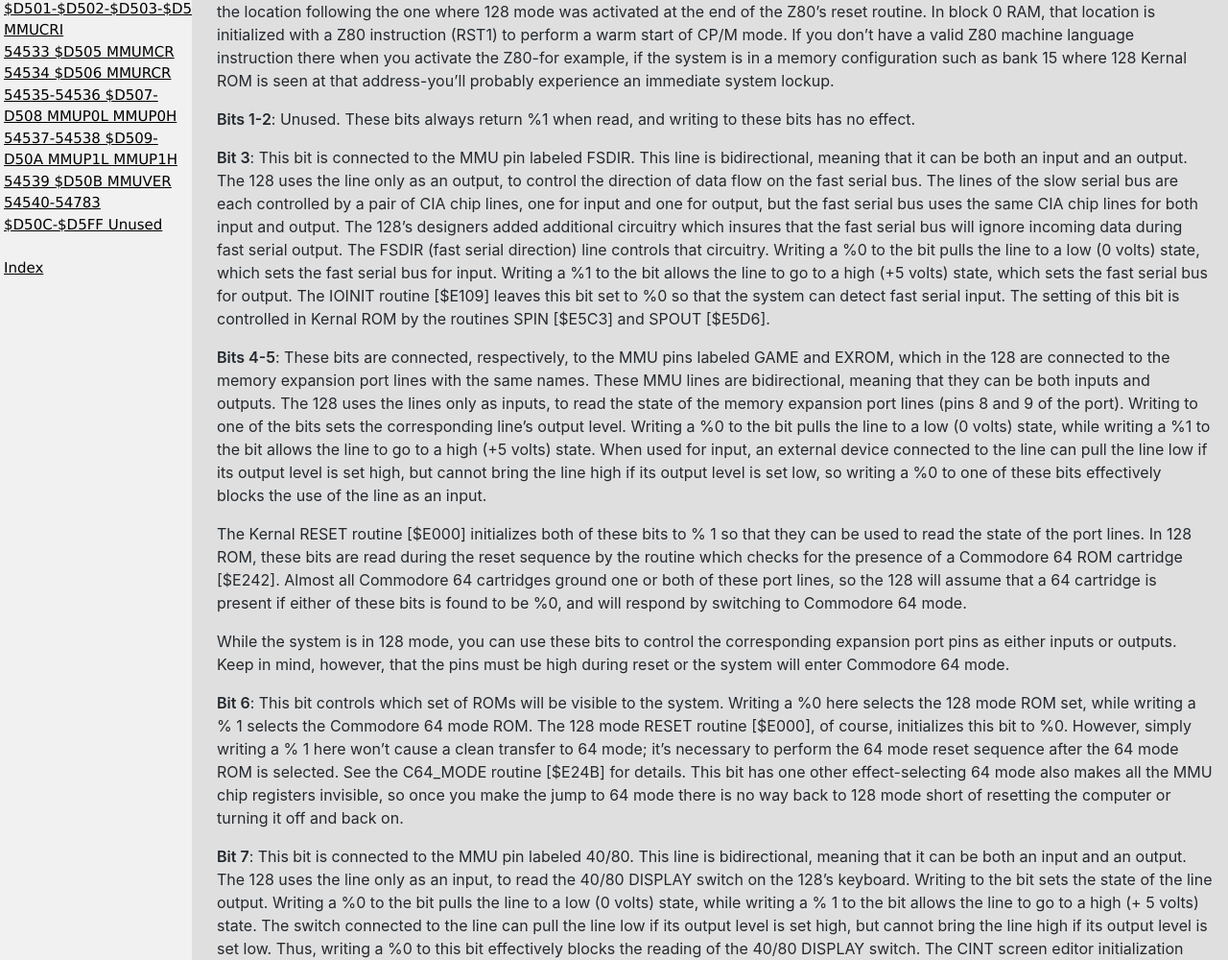
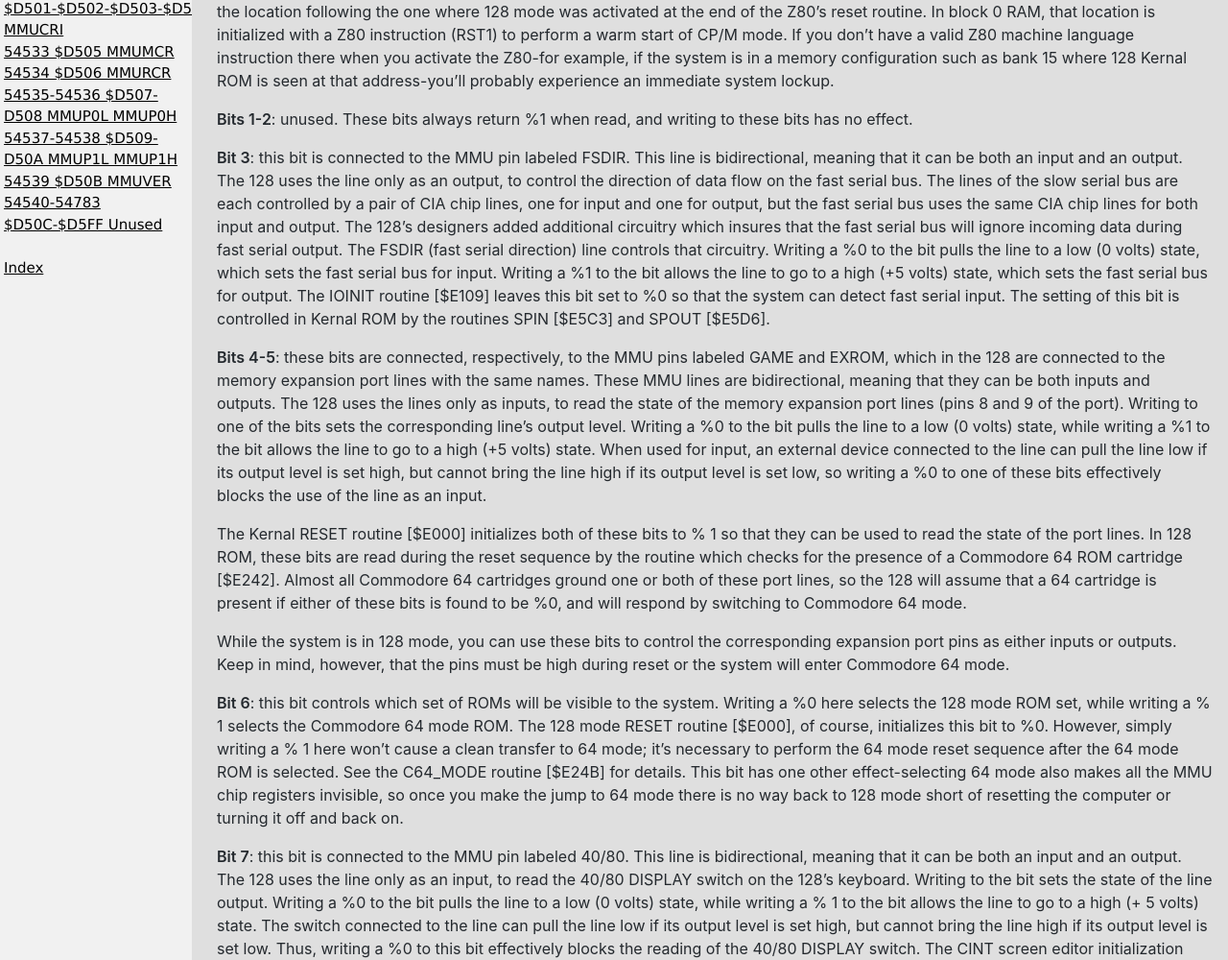
Before and after one commit to c128lib/Reference, a Jekyll site: the page built from D500.md, in a window 1280 px wide and 1400 px high, scrolled down 1432 px. Shown: the part 146-1146 px from the top of the window at 96% size. Built offline with Jekyll 4.4.1, drawn with Linux system fonts in a browser that asks for light colours; comment, search, counter and statistics services are not loaded; some of the changed text lies outside the part shown.

Commit message:
Some fix

```diff
--- a/D500.md
+++ b/D500.md
@@ -73,7 +73,7 @@
 The primary function of this register is to select the current
 operating mode from the three possibilities-128, 64, or CP/M.
 
-**Bit 0**: This bit determines which microprocessor is in control
+**Bit 0**: this bit determines which microprocessor is in control
 of the system. Writing a %0 here puts the Z80 in command,
 while writing a %1 switches to the 8502. Since this bit is reset
 to %0 when the system is reset or powered on, the Z80 always has control of the system before the 8502. The reset sequence in Z80 ROM is nearly identical to that in 128 mode
@@ -100,10 +100,10 @@
 the system is in a memory configuration such as bank 15
 where 128 Kernal ROM is seen at that address-you'll probably experience an immediate system lockup.
 
-**Bits 1-2**: Unused. These bits always return %1 when read,
+**Bits 1-2**: unused. These bits always return %1 when read,
 and writing to these bits has no effect.
 
-**Bit 3**: This bit is connected to the MMU pin labeled FSDIR.
+**Bit 3**: this bit is connected to the MMU pin labeled FSDIR.
 This line is bidirectional, meaning that it can be both an input
 and an output. The 128 uses the line only as an output, to
 control the direction of data flow on the fast serial bus. The
@@ -119,7 +119,7 @@
 fast serial input. The setting of this bit is controlled in Kernal
 ROM by the routines SPIN [$E5C3] and SPOUT [$E5D6].
 
-**Bits 4-5**: These bits are connected, respectively, to the MMU
+**Bits 4-5**: these bits are connected, respectively, to the MMU
 pins labeled GAME and EXROM, which in the 128 are connected to the memory expansion port lines with the same
 names. These MMU lines are bidirectional, meaning that they
 can be both inputs and outputs. The 128 uses the lines only as
@@ -145,7 +145,7 @@
 to control the corresponding expansion port pins as either inputs or outputs. Keep in mind, however, that the pins must be
 high during reset or the system will enter Commodore 64 mode.
 
-**Bit 6**: This bit controls which set of ROMs will be visible to
+**Bit 6**: this bit controls which set of ROMs will be visible to
 the system. Writing a %0 here selects the 128 mode ROM set,
 while writing a % 1 selects the Commodore 64 mode ROM.
 The 128 mode RESET routine [$E000], of course, initializes
@@ -157,7 +157,7 @@
 64 mode there is no way back to 128 mode short of resetting
 the computer or turning it off and back on.
 
-**Bit 7**: This bit is connected to the MMU pin labeled 40/80.
+**Bit 7**: this bit is connected to the MMU pin labeled 40/80.
 This line is bidirectional, meaning that it can be both an input
 and an output. The 128 uses the line only as an input, to read
 the 40/80 DISPLAY switch on the 128's keyboard. Writing to
@@ -185,7 +185,7 @@
 common RAM feature, and also specifies which RAM block
 the VIC video banks are seen in.
 
-**Bits 0-3**: These bits control the common RAM feature. Bits 0-1
+**Bits 0-3**: these bits control the common RAM feature. Bits 0-1
 control the size of the common areas, and bits 2-3 control
 whether the common areas will exist at the top, bottom, or
 both top and bottom of the RAM blocks. (No RAM will be
@@ -309,7 +309,7 @@
 To execute the routine, use J 1FF60 from the monitor or BANK
 l:SYS 65376 from BASIC.
 
-**Bits 4-5**: These two bits are not used in the current version of
+**Bits 4-5**: these two bits are not used in the current version of
 MMU. The design specifications for the chip indicate that in
 future versions these bits may be used in a "superbanking"
 scheme to select one of four separate 256K blocks of RAM in a
@@ -319,7 +319,7 @@
 settings has no effect on the memory configuration. The bits
 are initialized during the Kemal RESET routine [$E000] to %00
 
-**Bits 6-7**: These bits determine which 64K block of RAM the
+**Bits 6-7**: these bits determine which 64K block of RAM the
 VIC video bank is located in. (See the section on the VIC chip
 earlier in this chapter for more information on video banks.)
 The formally defined selections for the bits are as follows:
@@ -512,11 +512,11 @@
 Commodore 256 or 1024, for example), this register will allow
 software to identify the amount of memory available.
 
-**Bits 0-3**: These four bits indicate the version of the MMU chip
+**Bits 0-3**: these four bits indicate the version of the MMU chip
 installed in the 128. In current 128s the value here is %0000
 = 0, indicating version 0 of the MMU, but this may change if
 new versions of the chip are introduced.
-**Bits 4-7**: These four bits indicate the number of 64K blocks of
+**Bits 4-7**: these four bits indicate the number of 64K blocks of
 RAM present in the system. In the 128, the value here is
 %0010 = 2, indicating 128K of RAM in two 64K blocks.
 
```
Also changed, not shown: FF00.md (+8 -9 lines).
